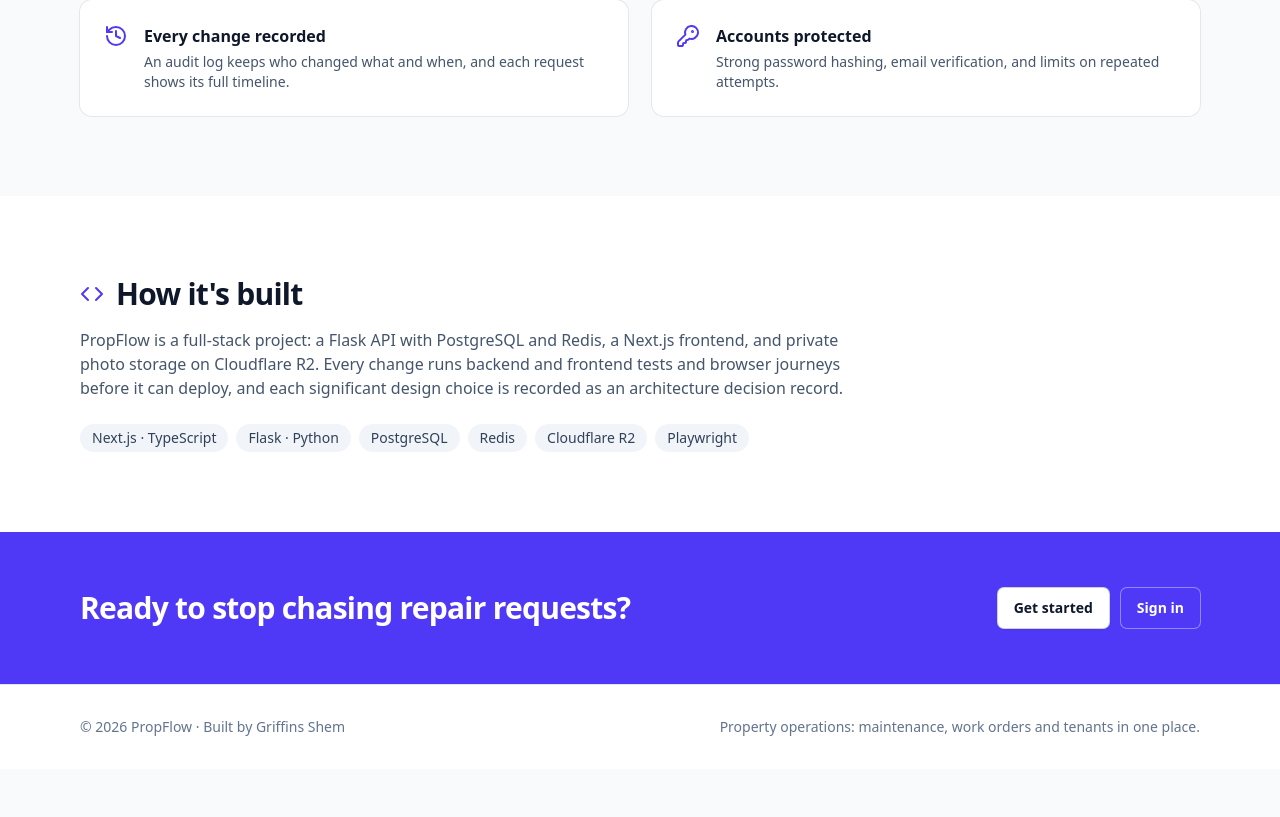
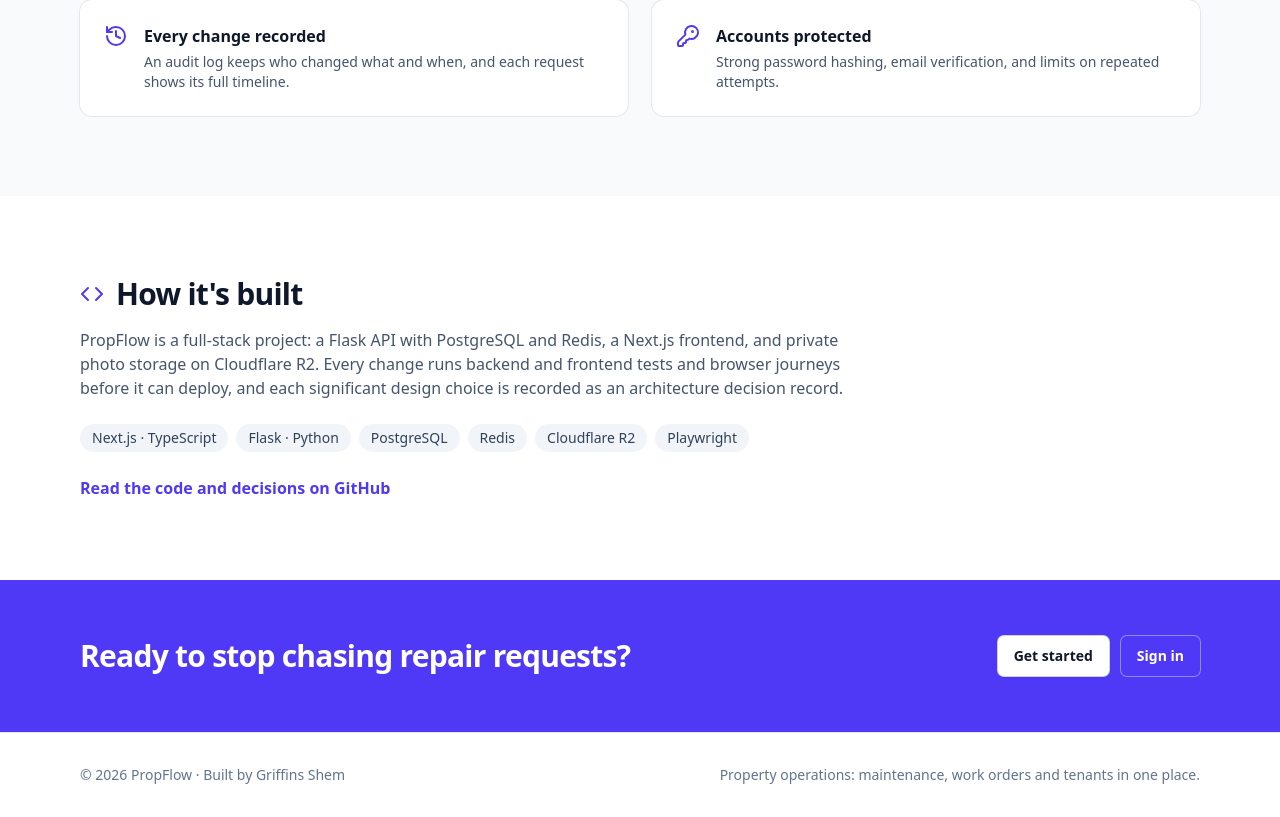
Before and after one commit to Griffinsshem/propflow, a Next.js app in the folder frontend/: page / in a window 1280 px wide. Shown: the part 1912-2729 px from the top of the page. Before the commit the page ends 2681 px from the top, so only its background shows below. Built offline with nearby package versions, Linux system fonts and the light colour scheme; no server answers.

Commit message:
docs: README with screenshots, architecture and decisions; link the repository

```diff
--- a/frontend/src/app/page.tsx
+++ b/frontend/src/app/page.tsx
@@ -34,7 +34,7 @@
 };
 
 // Set to the GitHub address once the repository is public; until then, no link (it would 404).
-const REPOSITORY_URL: string | null = null;
+const REPOSITORY_URL: string | null = "https://github.com/Griffinsshem/propflow";
 
 const primary =
   "inline-flex items-center justify-center gap-2 rounded-md bg-indigo-600 px-4 py-2.5 text-sm font-semibold text-white shadow-sm hover:bg-indigo-500 focus-visible:outline-2 focus-visible:outline-offset-2 focus-visible:outline-indigo-600";
```
Also changed, not shown: 5 other files (tests, documents, lock files or other folders).
